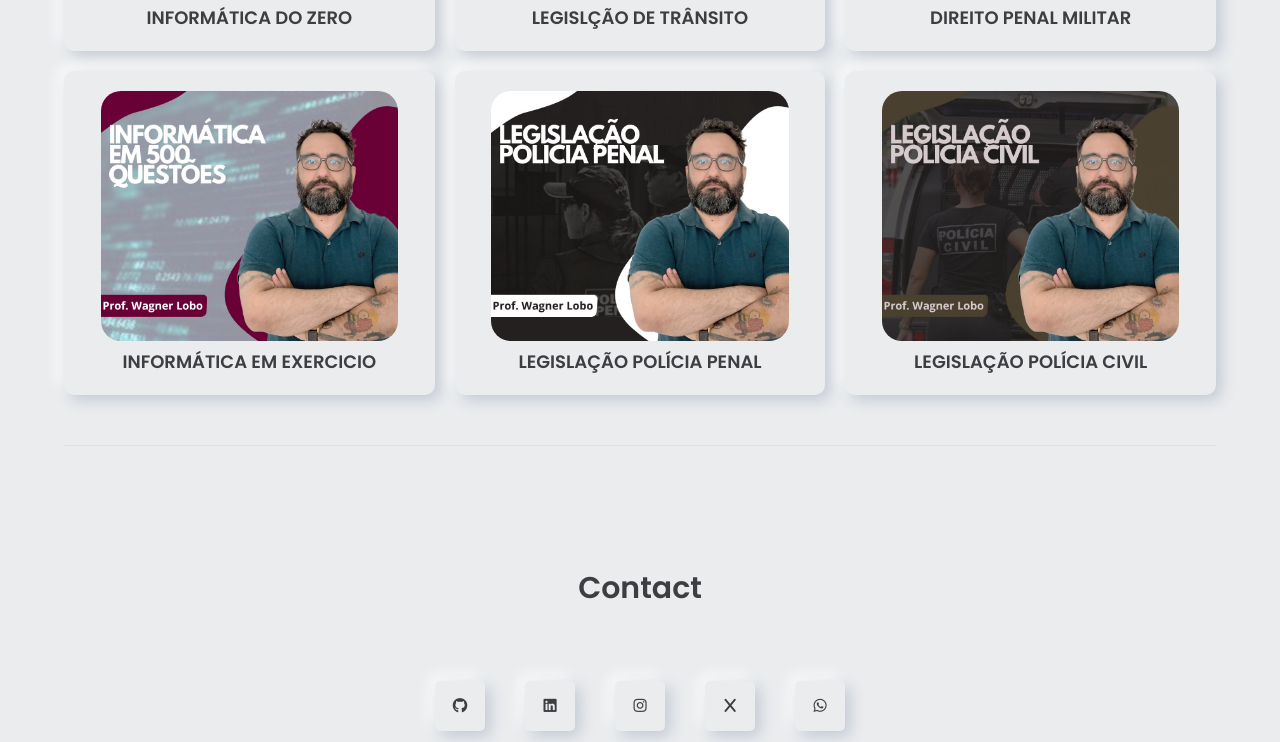
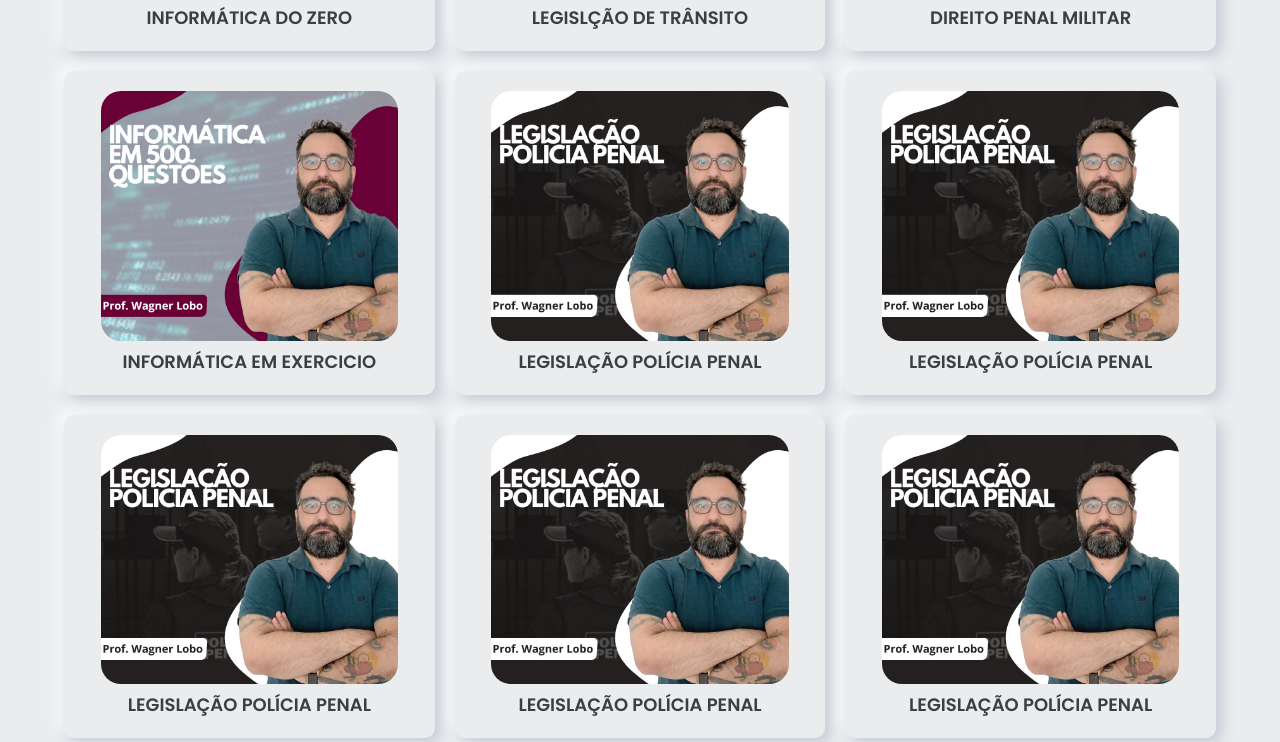
Before and after one commit to wagnerlobo/meucurso, a plain HTML site: page index.html in a window 1280 px wide. Shown: the part 1224-1966 px from the top of the page. Drawn offline with Linux system fonts and the light colour scheme.

Commit message:
Update index.html
inclusao de novos cursos

```diff
--- a/index.html
+++ b/index.html
@@ -138,6 +138,34 @@
                      <a href="https://pay.hotmart.com/S80289710J">LEGISLAÇÃO POLÍCIA PENAL</a>
                     </div>
                 </div>
+
+                <div class="item">
+                    <img src="img5.jpg" alt="">
+                    <div class="name">
+                     <a href="https://pay.hotmart.com/S80289710J">LEGISLAÇÃO POLÍCIA PENAL</a>
+                    </div>
+                </div>
+
+                <div class="item">
+                    <img src="img5.jpg" alt="">
+                    <div class="name">
+                     <a href="https://pay.hotmart.com/S80289710J">LEGISLAÇÃO POLÍCIA PENAL</a>
+                    </div>
+                </div>
+
+                <div class="item">
+                    <img src="img5.jpg" alt="">
+                    <div class="name">
+                     <a href="https://pay.hotmart.com/S80289710J">LEGISLAÇÃO POLÍCIA PENAL</a>
+                    </div>
+                </div>
+
+                <div class="item">
+                    <img src="img5.jpg" alt="">
+                    <div class="name">
+                     <a href="https://pay.hotmart.com/S80289710J">LEGISLAÇÃO POLÍCIA PENAL</a>
+                    </div>
+                </div>
                 <div class="item">
                     <img src="img6.jpg" alt="">
                     <div class="name">
```
